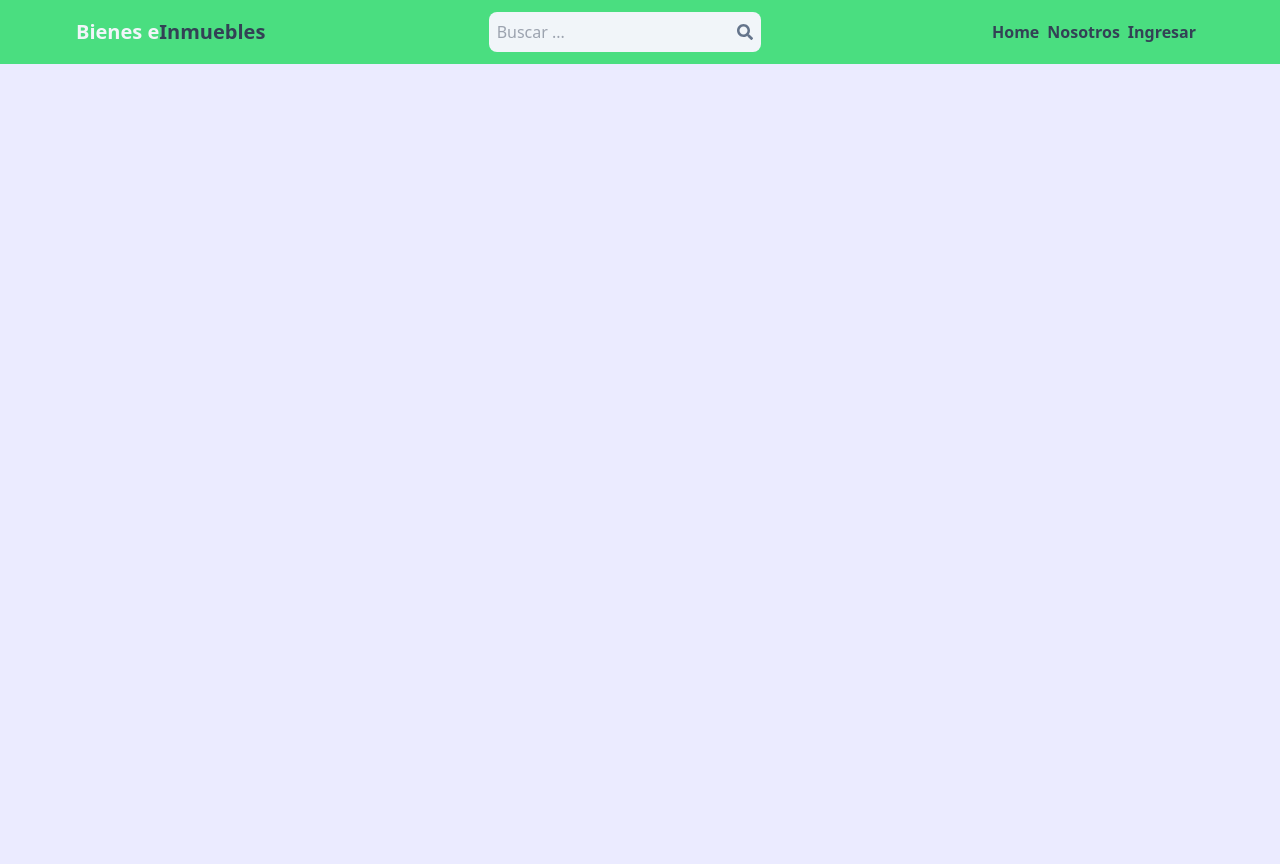
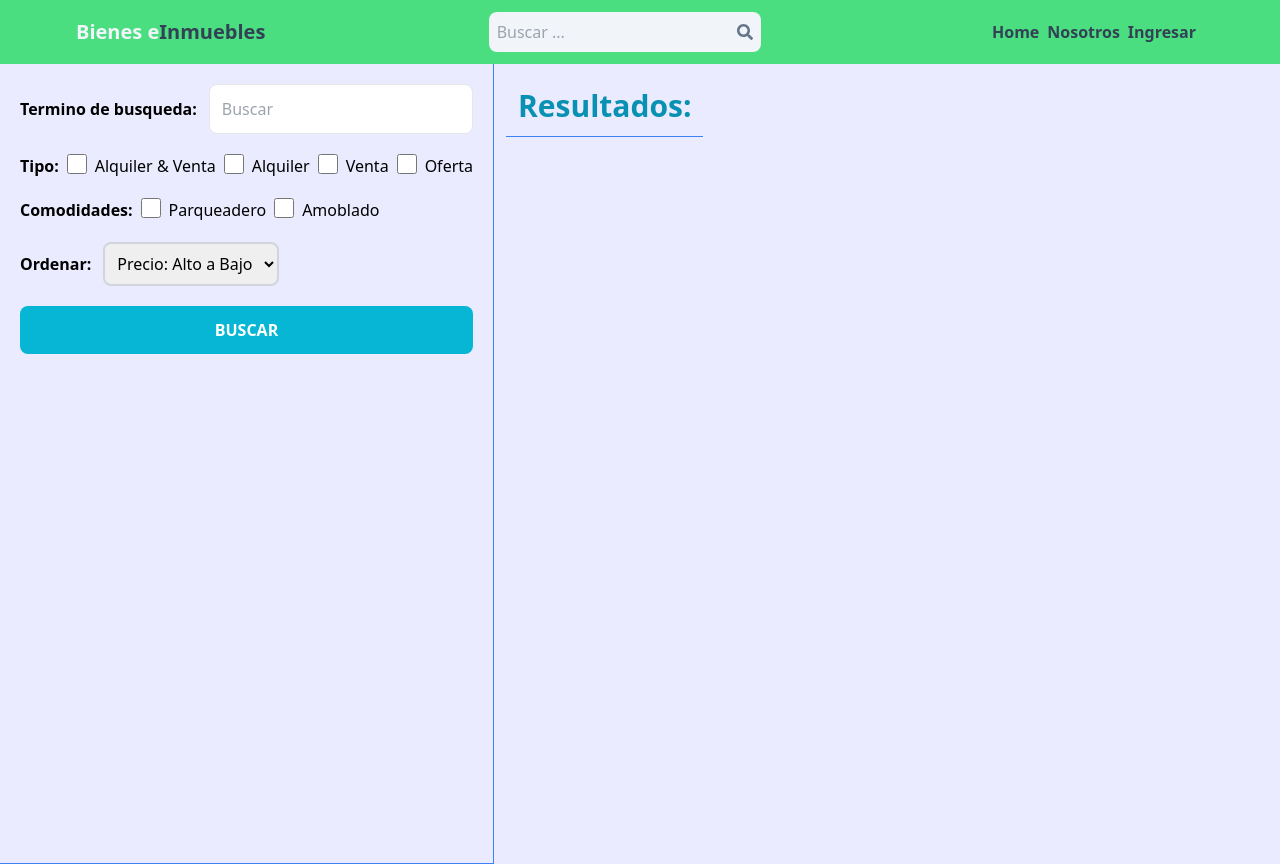
Before and after one commit to pruebasgitdn/mern_state, a React (Vite) app in the folder client/: page /search in a window 1280 px wide. Before the commit the page ends 800 px from the top, so only its background shows below. Built offline with nearby package versions, Linux system fonts and the light colour scheme; no server answers.

Commit message:
ui search page

```diff
--- a/client/src/App.jsx
+++ b/client/src/App.jsx
@@ -13,6 +13,7 @@ import PrivateRoute from "./components/PrivateRoute";
 import { CreateListing } from "./pages/CreateListing";
 import { UpdateListing } from "./pages/UpdateListing";
 import { Listing } from "./pages/Listing";
+import { Search } from "./pages/Search";
 
 export const App = () => {
   return (
@@ -25,6 +26,7 @@ export const App = () => {
         <Route path="/signin" element={<SignIn />} />
         <Route path="/signup" element={<SignUp />} />
         <Route path="/listing/:listingID" element={<Listing />} />
+        <Route path="/search" element={<Search />} />
         {/* Privatizamos la ruta perfil conteniendola con esta otra que tiene tosda la configuracion de privatizacion */}
         <Route element={<PrivateRoute />}>
           <Route path="/profile" element={<Profile />} />
--- /dev/null
+++ b/client/src/pages/Search.jsx
@@ -0,0 +1,76 @@
+export const Search = () => {
+  return (
+    <div className="flex flex-col md:flex-row">
+      {/* Lado izq
+
+      en el tamaño poner la linea al lado ya que es la pantalla pequeña movil
+      */}
+      <div className="p-5 border-b border-blue-500 md:border-r md:border-blue-500 md:min-h-screen ">
+        <form className="flex flex-col gap-5">
+          <div className="flex gap-3 items-center">
+            <label className="whitespace-nowrap	font-bold">
+              Termino de busqueda:{" "}
+            </label>
+            <input
+              type="text"
+              className="border rounded-lg p-3 w-full"
+              placeholder="Buscar"
+            />
+          </div>
+          <div className="flex items-center gap-2 flex-wrap">
+            <label className="font-bold">Tipo:</label>
+            <div className="flex gap-2">
+              <input type="checkbox" id="all" className="w-5 h-5" />
+              <span>Alquiler & Venta</span>
+            </div>
+            <div className="flex gap-2">
+              <input type="checkbox" id="rent" className="w-5 h-5" />
+              <span>Alquiler</span>
+            </div>
+            <div className="flex gap-2">
+              <input type="checkbox" id="sale" className="w-5 h-5" />
+              <span>Venta</span>
+            </div>
+            <div className="flex gap-2">
+              <input type="checkbox" id="offer" className="w-5 h-5" />
+              <span>Oferta</span>
+            </div>
+          </div>
+
+          <div className="flex items-center gap-2 flex-wrap">
+            <label className="font-bold">Comodidades:</label>
+            <div className="flex gap-2">
+              <input type="checkbox" id="parking" className="w-5 h-5" />
+              <span>Parqueadero</span>
+            </div>
+            <div className="flex gap-2">
+              <input type="checkbox" id="furnished" className="w-5 h-5" />
+              <span>Amoblado</span>
+            </div>
+          </div>
+          <div className="flex items-center gap-3">
+            <label className="font-bold">Ordenar:</label>
+            <select
+              id="sort_order"
+              className="p-2 rounded-lg border-2 border-gray-300"
+            >
+              <option value="">Precio: Alto a Bajo</option>
+              <option value="">Precio: Bajo a Alto</option>
+              <option value="">Antiguos</option>
+              <option value="">Nuevos</option>
+            </select>
+          </div>
+          <button className="uppercase bg-cyan-500 p-3 text-white rounded-lg font-semibold hover:opacity-90">
+            Buscar
+          </button>
+        </form>
+      </div>
+
+      <div className="">
+        <h1 className="font-bold text-3xl border-b border-blue-500 p-3 text-cyan-600 hover:text-cyan-400 m-3">
+          Resultados:
+        </h1>
+      </div>
+    </div>
+  );
+};
```
